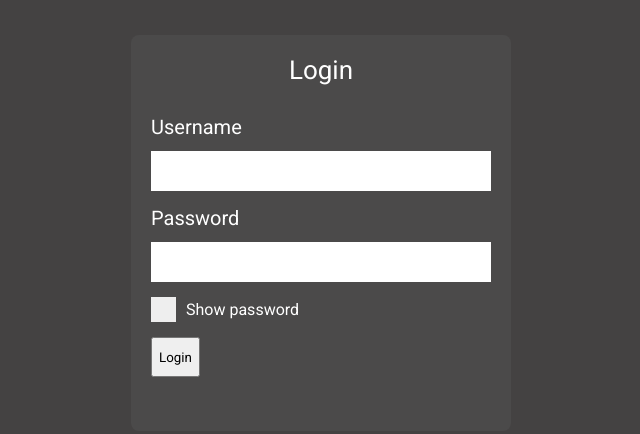
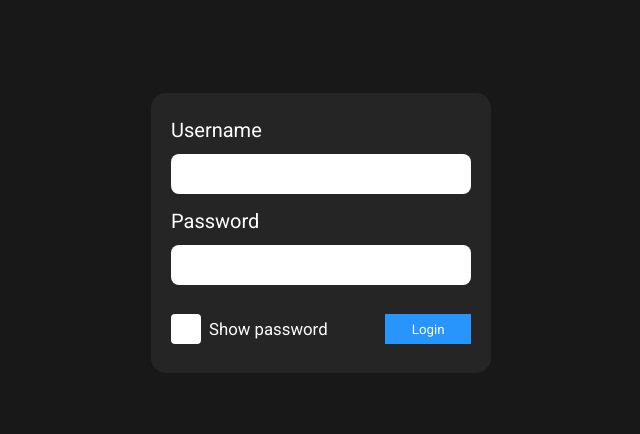
Before and after one commit to magnusingvar/vfor2, a website with bundled scripts: page lokaverkefni/index.html in a window 1280 px wide. Shown: the part 167-601 px from the top of the page, without its empty margins (319-959 px from the left). Built offline with nearby package versions, Linux system fonts and the light colour scheme.

Commit message:
lokaverkefni 2. april - lagaði css og javascript fyrir login

```diff
--- a/lokaverkefni/index.html
+++ b/lokaverkefni/index.html
@@ -8,6 +8,7 @@
     <title>Login</title>
 
     <link rel="stylesheet" href="stylesheets/login.css" type="text/css">
+    <link rel="stylesheet" href="stylesheets/checkbox.css" type="text/css">
     <link rel="stylesheet" href="stylesheets/startScreen.css" type="text/css">
     <link rel="stylesheet" href="stylesheets/game.css" type="text/css">
 
@@ -23,12 +24,13 @@
             <div id="login-form-container">
                 <div id="login">
                     <span class="login-span">Username</span>
-                    <input type="text" id="username">
+                    <input type="text" id="username" autocomplete="off">
                     <span class="login-span">Password</span>
-                    <input type="password" id="password">
-
+                    <input type="password" id="password" autocomplete="off">
+                </div>
+            </div>
+            <div id="bottom">
                 <div id="show-pswrd-btn-container">
-
                     <label class="chck-box-container">
                         <input type="checkbox" id="pswrd-chck-box" />
                         <span class="checkmark"></span>
@@ -39,13 +41,16 @@
                             <span class="show-txt">Show password</span>
                         </div>
                     </div>
+
+                </div>
+                <div id="login-btn-container">
+                    <button id="login-btn"></button>
                 </div>
 
-                    <button id="login-btn"></button>
+            </div>
+
+            <div id="message-container">
                 <div id="message"></div>
-                        <div id="error-msg"></div>
-                        <div id="success-msg"></div>
-                 </div>
             </div>
         </div>
 
@@ -66,53 +71,5 @@
 
     </div>
 </div>
-
-        <!--<div id="login-container" class="layer">
-            <form id="login" method="POST">
-                <span class="login-span">Username</span>
-                <input type="text" id="username">
-                <span class="login-span">Password</span>
-                <input type="password" id="password">
-
-
-
-                <div id="show-pswrd-btn-container">
-
-                    <label class="chck-box-container">
-                        <input type="checkbox" id="pswrd-chck-box" />
-                        <span class="checkmark"></span>
-                    </label>
-
-                    <div class="chck-box-txt-container">
-                        <div class="chck-box-txt">
-                            Show password
-                        </div>
-                        <span>Show password</span>
-                    </div>
-                -->
-
-
-                    <!--
-                    <div id="pswrd-txt">
-                        Show password
-                    </div>
-                    -->
-                    <!--
-                    <button id="show">Show password</button>
-                    -->
-                    <!--
-                    <input type="checkbox" id="show-pswrd-btn">
-                    <span id="show-pswrd">Show password</span>
-
-                </div>
-
-
-                <button id="login-btn">Login</button>
-                <div id="message">
-                    <div id="error-msg"></div>
-                    <div id="success-msg"></div>
-                </div>
-                                                    -->
-
 </body>
 </html>
--- a/lokaverkefni/js/game.js
+++ b/lokaverkefni/js/game.js
@@ -9,5 +9,5 @@ const game = {
         document.title = 'Login';
         browser.hideScreens();
         browser.showScreen('login-container');
-    }
+    },
 };
--- a/lokaverkefni/js/login.js
+++ b/lokaverkefni/js/login.js
@@ -53,6 +53,7 @@ function wrongLogin(txt){
 
     setTimeout(function(){
         message.innerHTML = '';
+        message.className = '';
     }, 6000);
     return false;
 }
@@ -64,6 +65,7 @@ function loginSuccessful(txt){
     setTimeout(function(){
         document.title = 'Game';
         message.innerHTML = '';
+        message.className = '';
     }, 1000);
 
     // Eftir að 1 sekúnda er liðin, þá keyrir það upp 'showScreen' sem birtir logged-in
--- a/lokaverkefni/js/script.js
+++ b/lokaverkefni/js/script.js
@@ -1,5 +1,4 @@
 const browser = {
-
     init() {
         browser.hideScreens();
         browser.showScreen('login-container');
@@ -32,8 +31,8 @@ const browser = {
         const maxWidth = window.innerWidth;
         const maxHeight = window.innerHeight;
 
-        const scale = Math.min(maxWidth / 50, maxHeight / 100);
-        const loginScale = Math.min(maxWidth / 50, maxHeight / 480);
+        const scale = Math.min(maxWidth / 15, maxHeight / 100);
+        const loginScale = Math.min(maxWidth / 132, maxHeight / 360);
 
         const container = document.getElementById('container');
         const test = document.getElementById('login-container');
@@ -44,7 +43,7 @@ const browser = {
         browser.scale = scale;
 
         const width = Math.max(50, Math.min(100, maxWidth / scale));
-        const testWidth = Math.max(50, Math.min(380, maxWidth / loginScale));
+        const testWidth = Math.max(132, Math.min(340, maxWidth / loginScale));
 
         container.style.width = `${width}%`;
         test.style.width = `${testWidth}px`;
--- a/lokaverkefni/js/test.js
+++ b/lokaverkefni/js/test.js
@@ -6,7 +6,6 @@ const btnTst = document.getElementById('login-btn');
 const usernameSpan = document.getElementsByClassName('show-txt');
 const gameTitle = document.getElementById('game-title');
 
-
 btnTst.innerText = pageContent.loginScreen[0].login;
 usernameSpan.innerText = pageContent.startScreen[0].title;
 gameTitle.innerText = pageContent.startScreen[0].title;
--- /dev/null
+++ b/lokaverkefni/stylesheets/checkbox.css
@@ -0,0 +1,73 @@
+.chck-box-container {
+    display: block;
+    position: relative;
+    padding-left: 30px;
+    margin-bottom: 0px;
+    cursor: pointer;
+    font-size: auto;
+    -webkit-user-select: none;
+    -moz-user-select: none;
+    -ms-user-select: none;
+    user-select: none;
+}
+
+.chck-box-container input#pswrd-chck-box {
+    position: absolute;
+    left: 0;
+    opacity: 0;
+    cursor: pointer;
+    height: 0;
+    width: 0;
+}
+
+.chck-box-txt-container {
+    display: flex;
+    margin: 0px 5px 0px 8px;
+    font-size: 1.05rem;
+}
+
+.chck-box-txt {
+    display: flex;
+    align-items: center;
+    text-align: left;
+}
+
+.checkmark {
+    position: absolute;
+    top: 0;
+    left: 0;
+    height: 30px;
+    width: 30px;
+    background-color: #ffffff;
+    border-radius: 4px;
+}
+
+.chck-box-container:hover input ~ .checkmark {
+    background-color: rgb(168, 168, 168);
+}
+
+.chck-box-container input:checked ~ .checkmark {
+    background-color: #2795fc; /*#5e5e5e;*/
+}
+
+.checkmark:after {
+    content: '';
+    position: absolute;
+    display: none;
+}
+
+.chck-box-container input:checked ~ .checkmark:after {
+    display: block;
+}
+
+.chck-box-container .checkmark:after {
+    left: 11px;
+    top: 5px;
+    width: 5px;
+    height: 15px;
+    border: solid #ffffff;
+    border-width: 0 3px 3px 0;
+    -webkit-transform: rotate(45deg);
+    -ms-transform: rotate(45deg);
+    transform: rotate(45deg);
+}
--- a/lokaverkefni/stylesheets/game.css
+++ b/lokaverkefni/stylesheets/game.css
@@ -1,3 +1,5 @@
 @import url('https://fonts.googleapis.com/css2?family=Roboto:wght@100;300;400;700&display=swap');
 
-* {font-family: 'Roboto', sans-serif;}
+* {
+    font-family: 'Roboto', sans-serif;
+}
--- a/lokaverkefni/stylesheets/login.css
+++ b/lokaverkefni/stylesheets/login.css
@@ -6,8 +6,8 @@
 }
 
 body {
-    margin: 0;
-    background: #444242;
+    margin: 0; /*444242*/ /* 282828 */
+    background: #181818 /*302f2f*/;
     color: #fff;
     overflow-x: hidden;
     -webkit-touch-callout: none !important;
@@ -23,35 +23,14 @@ body {
     align-items: center;
     justify-content: center;
 }
-/*#login-wrapper {min-width: auto;}*/
+
 #container {
     min-height: 100vh;
     height: auto;
     display: flex;
     align-items: center;
     justify-content: center;
-    /*place-items: center;
-    position: absolute;
-    left: 50%;
-    top: 50%;
-    transform: translate(-50%, -50%);
-    transform-origin: center center;
-    place-items: center;*/
-
 }
-
-/*#container {
-    display: block;
-    flex-shrink: 0;
-    margin: 0 auto;
-}
-
-#container h2 {
-    display: flex;
-    justify-content: center;
-    width: 100%;
-    margin: 115px 0px 25px 0px;
-}*/
 
 .layer {
     width: 100%;
@@ -61,165 +40,106 @@ body {
 }
 
 #login-container {
+    position: relative;
     display: flex;
-    background-color: #4b4a4a;
-    /*min-height: auto;*/
+    background-color: #252525; /*4b4a4a*/
+    max-width: 380px;
     max-height: 100%;
     height: auto;
-    border-radius: 8px;
-}
-
-#login-container::before {
-    display: block;
-    font-size: 26px;
-    content: 'Login';
-    text-align: center;
-    padding: 20px 0px 15px 0px;
+    border-radius: 15px;
 }
 
 #login {
-    padding: 0px 20px 10px 20px;
-    /*min-width: 120px;
-    max-width: 320px;
-    width: 100%;
-    height: auto;*/
+    padding: 10px 20px 10px 20px;
 }
 
 #login .login-span {
-    font-size: 20px;
+    font-size: 1.25rem;
     display: flex;
-    width: auto;
+    width: 100%;
     height: auto;
     margin: 15px 0px 12px 0px;
 }
 
-#login input[type=text], input[type=password] {
+#login input[type='text'],
+input[type='password'] {
     width: 100%;
-    height: 40px;
+    height: auto;
+    min-height: 40px;
     padding: 0px 10px;
-    margin: 0px 0;
-    /*display: inline-block;*/
+    margin: 0;
     border: none;
+    border-radius: 8px;
+    outline: none;
+}
+
+#bottom {
+    position: relative;
+    display: flex;
+    flex-direction: row;
+    flex-wrap: wrap;
+    padding: 0px 20px;
+    margin: 15px 0px 5px 0px;
+    width: auto;
+    min-height: 30px;
 }
 
 #show-pswrd-btn-container {
-    position: relative;
     display: flex;
-    margin: 15px 0px;
+    flex-grow: 1;
+    margin: 4px 0px 4px 0px;
     width: auto;
-    height: auto;
+    height: 30px;
 }
 
-.chck-box-container {
-    display: block;
-    position: relative;
-    padding-left: 25px;
-    margin-bottom: 0px;
-    cursor: pointer;
-    font-size: auto;
-    -webkit-user-select: none;
-    -moz-user-select: none;
-    -ms-user-select: none;
-    user-select: none;
+#login-btn-container {
+    display: flex;
+    flex-grow: 1;
+    margin: 4px 0px 4px 0px;
+    width: auto;
+    height: 30px;
 }
 
-.chck-box-container input#pswrd-chck-box {
-    position: absolute;
-    left: 0;
-    opacity: 0;
-    cursor: pointer;
-    height: 0;
-    width: 0;
-}
-
-.chck-box-txt-container {
-      display: flex;
-      margin: 0px 0px 0px 10px;
-      min-height: 25px;
-}
-
-.chck-box-txt {
-    display: flex;
+#login-btn-container #login-btn {
+    position: relative;
+    color: #fff;
+    background-color: #2795fc;
+    border: none;
+    display: block;
+    margin: 0px;
+    padding: 0px;
+    width: 100%;
+    height: 100%;
     align-items: center;
 }
 
-.checkmark {
-    position: absolute;
-    top: 0;
-    left: 0;
-    height: 25px;
-    width: 25px;
-    background-color: #eee;
+#login-btn:hover {
+    cursor: pointer;
 }
 
-.chck-box-container:hover input ~ .checkmark {
-    background-color: #ccc;
-}
-
-.chck-box-container input:checked ~ .checkmark {
-    background-color: #2196F3;
-}
-
-.checkmark:after {
-    content: "";
-    position: absolute;
-    display: none;
-}
-
-.chck-box-container input:checked ~ .checkmark:after {
-    display: block;
-}
-
-.chck-box-container .checkmark:after {
-    left: 9px;
-    top: 5px;
-    width: 5px;
-    height: 10px;
-    border: solid white;
-    border-width: 0 3px 3px 0;
-    -webkit-transform: rotate(45deg);
-    -ms-transform: rotate(45deg);
-    transform: rotate(45deg);
-}
-
-#login #login-btn {
+#message-container {
     position: relative;
     display: block;
-    margin: 0px;
-    width: auto;
-    height: 40px;
-    align-items: center;
+    max-height: 40px;
+    height: auto;
+    padding: 10px 20px;
 }
-
-#login-btn:hover { cursor: pointer; }
 
 #message {
     position: relative;
-    font-size: 20px;
-    min-height: 44px;
+    display: flex;
+    flex-wrap: wrap;
+    flex-grow: 1;
+    font-size: 1.1rem;
     height: auto;
     margin: 0;
-    padding: 10px 0px;
 }
 
 .success {
-    color: rgb(8,255,8);
+    color: rgb(8, 255, 8);
 }
 
 .error {
     font-weight: 700;
     color: rgb(255, 0, 8);
 }
-
-/*#error-msg {
-    font-weight: 700;
-    position: absolute;
-    padding: 10px 0px 10px 0px;
-    color: rgb(255, 0, 8);
-}
-
-#success-msg {
-    position: absolute;
-    padding: 10px 0px 10px 0px;
-    color: rgb(8,255,8);
-}*/
```
Also changed, not shown: lokaverkefni/game.html (deleted, +0 -19 lines), lokaverkefni/js/users.js (line endings or trailing spaces), lokaverkefni/stylesheets/startScreen.css (line endings or trailing spaces). Lines whose indentation alone changed are shown as unchanged.
